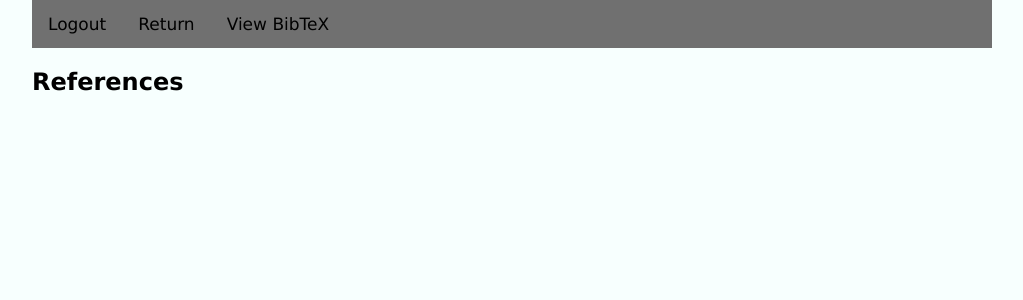
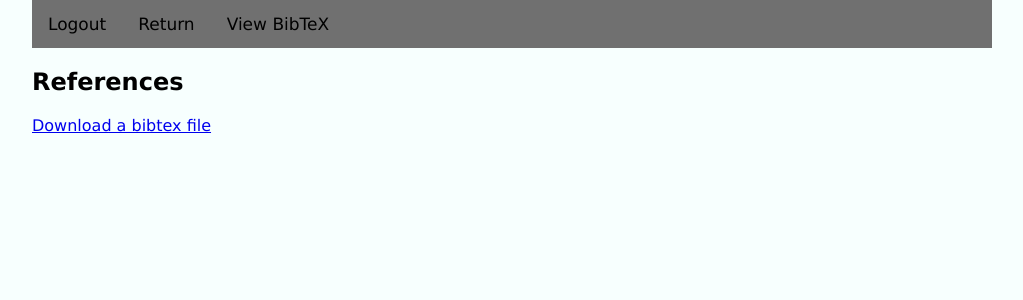
Before and after one commit to roosahut/ohtu-miniprojekti, a Flask app: page /view_references in a window 1280 px wide. Shown: the part 168-468 px from the top of the page, without its empty margins (128-1151 px from the left). Run offline with Flask 3, Linux system fonts and the light colour scheme; the visitor is signed in with stand-in values (Sample User, id 1).

Commit message:
add base for downloading a bibtex file

```diff
--- a/src/app.py
+++ b/src/app.py
@@ -1,4 +1,4 @@
-from flask import Flask, render_template, request, redirect
+from flask import Flask, render_template, request, redirect, send_file
 import string
 from config import SECRET_KEY, DATABASE_URL
 from db import db
@@ -150,6 +150,7 @@
 
     return redirect('/')
 
+
 @app.route('/view_bibtex', methods=['get', 'post'])
 def view_bibtex():
     if request.method == "GET":
@@ -160,5 +161,15 @@
 
         return render_template('view_bibtex.html', articles=articles, books=books, inproceedings=inproceedings, master_thesis=master_thesis)
 
+
+@app.route('/create_bibtex')
+def create_bibtex():
+    bibtex_form = ref.get_bibtex(users.user_id())
+    for i in bibtex_form:
+        file = open('src/bibtex.bib', 'a')
+        file.write(i)
+    return send_file('bibtex.bib', download_name='bibtex.bib', as_attachment=True)
+
+
 if __name__ == "__main__":
     app.run(debug=True)
--- /dev/null
+++ b/src/services/bibtex.py
@@ -0,0 +1,3 @@
+def book_to_bibtex(book):
+    bibtex = f'@book{{{book[2]}, author = \"{book[3]}\", title = \"{book[4]}\", publisher = \"{book[5]}\", year = {book[6]}}}'
+    return bibtex
--- a/src/services/references.py
+++ b/src/services/references.py
@@ -1,4 +1,5 @@
 from app import db
+import services.bibtex as bibtex
 
 
 def add_article(user, ref_key, author, title, journal, year, volume):
@@ -66,7 +67,8 @@
 def get_inproceedings(user_id):
     try:
         sql = 'SELECT * FROM inproceedings WHERE user_id=:user_id'
-        inproceedings = db.session.execute(sql, {'user_id': user_id}).fetchall()
+        inproceedings = db.session.execute(
+            sql, {'user_id': user_id}).fetchall()
         return inproceedings
     except:
         return False
@@ -91,3 +93,11 @@
     sql = 'TRUNCATE TABLE masterthesis CASCADE'
     db.session.execute(sql)
     db.session.commit()
+
+
+def get_bibtex(user_id):
+    books = get_books(user_id)
+    bibtex_list = []
+    for book in books:
+        bibtex_list.append(bibtex.book_to_bibtex(book))
+    return bibtex_list
--- a/src/templates/view_references.html
+++ b/src/templates/view_references.html
@@ -36,6 +36,7 @@
             <td>{{article.volume}}</td>
         </tr>
     </tbody>
+</table>
 {% endfor %}
 {% endif %}
 
@@ -61,6 +62,7 @@
             <td>{{book.year}}</td>
         </tr>
     </tbody>
+</table>
 {% endfor %}
 {% endif %}
 
@@ -86,6 +88,7 @@
             <td>{{inproceeding.year}}</td>
         </tr>
     </tbody>
+</table>
 {% endfor %}
 {% endif %}
 
@@ -111,8 +114,13 @@
             <td>{{thesis.year}}</td>
         </tr>
     </tbody>
+</table>
 {% endfor %}
 {% endif %}
+
+
+<a class="bibtex" href="/create_bibtex">Download a bibtex file</a>
+
 
 {% else %}
 
```
Also changed, not shown: 2 other files. Lines whose indentation alone changed are shown as unchanged.
